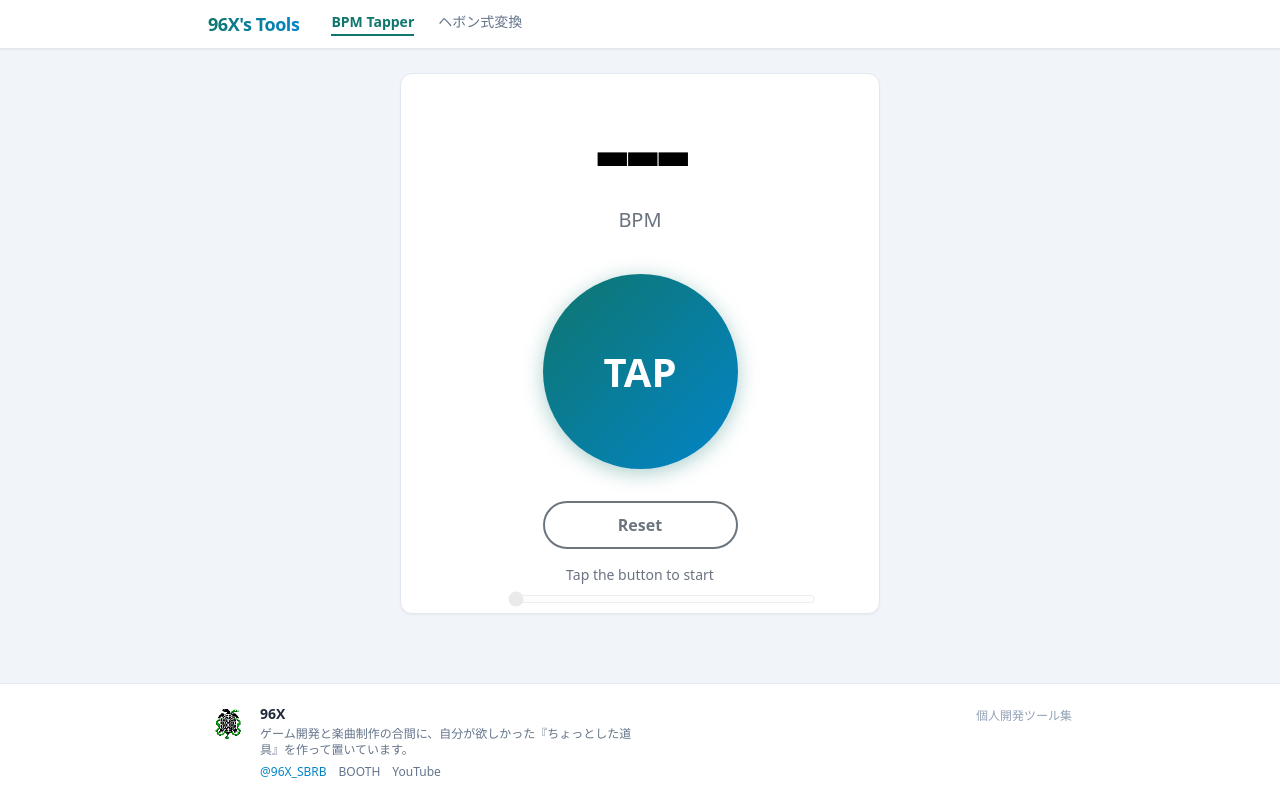
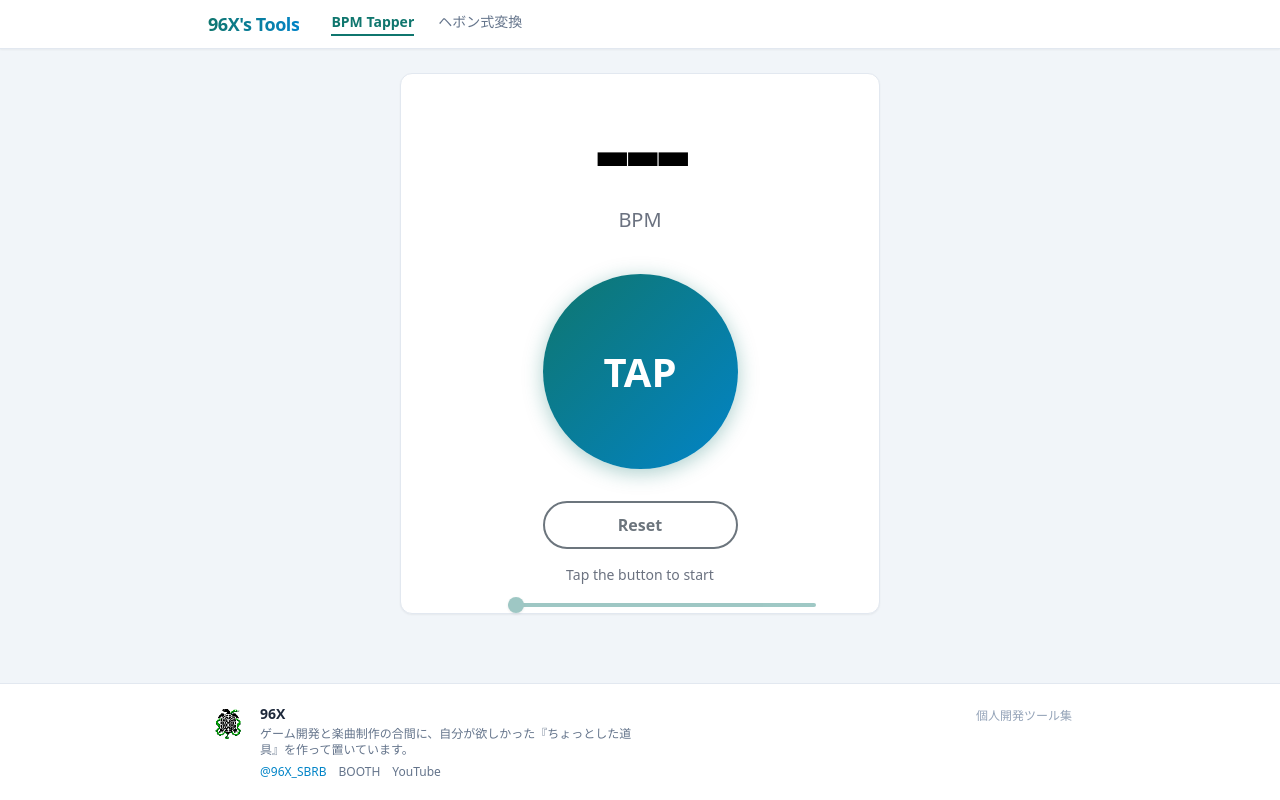
Before and after one commit to kuroto-96X/Utilities-Svelte, a SvelteKit app: page /bpm-tapper in a window 1280 px wide. Built offline with nearby package versions, Linux system fonts and the light colour scheme.

Commit message:
feat: BPM Tapperの修正
・Resetボタンでスクロールを最上段に戻す
・スライダーの色を逆転させる（つまみの左側を灰色にして右側の色を変える）

```diff
--- a/src/routes/bpm-tapper/+page.svelte
+++ b/src/routes/bpm-tapper/+page.svelte
@@ -33,6 +33,12 @@
     if (tapHistory.length === 0) return 'Tap the button to start';
     if (intervalCount <= 0) return 'Tap again to measure BPM';
     return n === 1 ? 'Instant BPM (1 tap)' : `Averaging last ${n} taps`;
+  });
+
+  const sliderPercent = $derived.by(() => {
+    const max = Math.max(1, intervalCount);
+    if (max <= 1) return 0;
+    return ((sliderValue - 1) / (max - 1)) * 100;
   });
 
   const bpmPoints = $derived(
@@ -103,6 +109,7 @@
   function handleReset() {
     tapHistory = [];
     sliderValue = 1;
+    window.scrollTo({ top: 0, behavior: 'smooth' });
   }
 
   function formatTime(d: Date): string {
@@ -176,7 +183,8 @@
         min="1" max={Math.max(1, intervalCount)} step="1"
         disabled={tapHistory.length < 2}
         bind:value={sliderValue}
-        class="w-full accent-teal-700 disabled:opacity-40"
+        class="w-full slider-custom"
+        style="background: linear-gradient(to right, #adb5bd 0%, #adb5bd {sliderPercent}%, #0f766e {sliderPercent}%, #0f766e 100%)"
       />
     </div>
   </div>
@@ -375,4 +383,40 @@
   .out-of-range {
     opacity: 0.35;
   }
+
+  .slider-custom {
+    -webkit-appearance: none;
+    appearance: none;
+    height: 4px;
+    border-radius: 2px;
+    outline: none;
+    cursor: pointer;
+    transition: opacity 0.15s;
+  }
+
+  .slider-custom:disabled {
+    opacity: 0.4;
+    cursor: not-allowed;
+  }
+
+  .slider-custom::-webkit-slider-thumb {
+    -webkit-appearance: none;
+    appearance: none;
+    width: 16px;
+    height: 16px;
+    border-radius: 50%;
+    background: #0f766e;
+    cursor: pointer;
+    box-shadow: 0 1px 3px rgba(0, 0, 0, 0.2);
+  }
+
+  .slider-custom::-moz-range-thumb {
+    width: 16px;
+    height: 16px;
+    border-radius: 50%;
+    background: #0f766e;
+    cursor: pointer;
+    border: none;
+    box-shadow: 0 1px 3px rgba(0, 0, 0, 0.2);
+  }
 </style>
```
